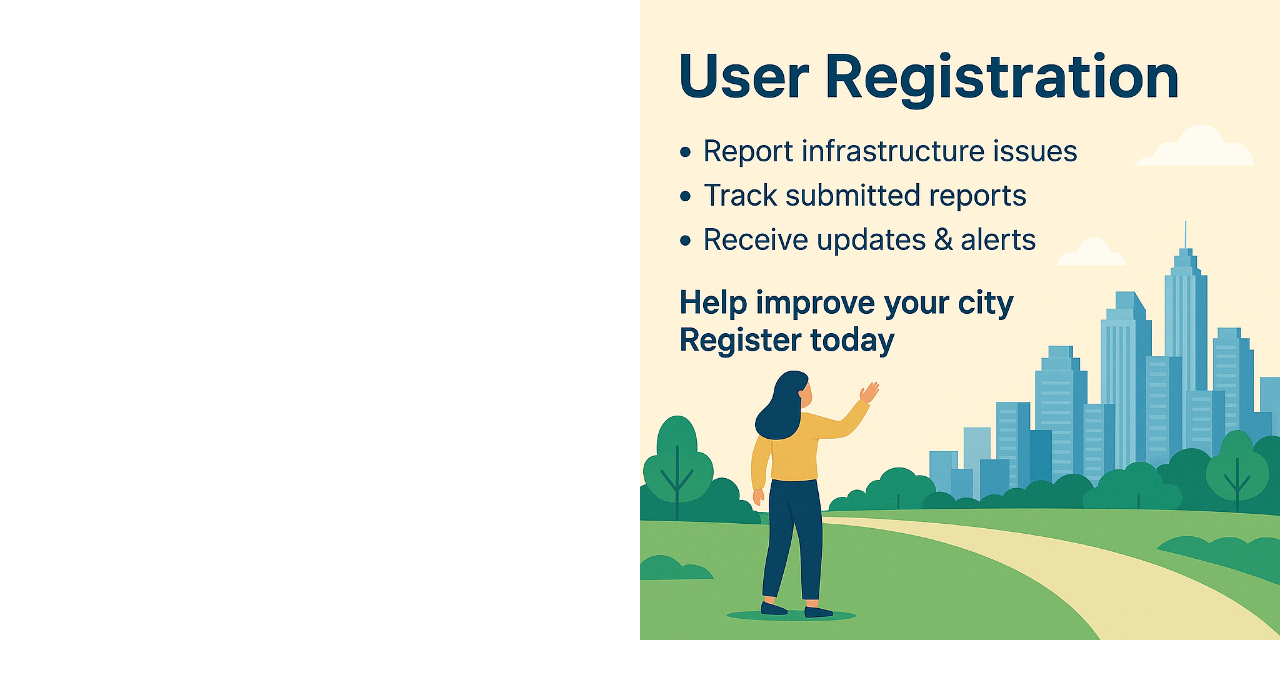
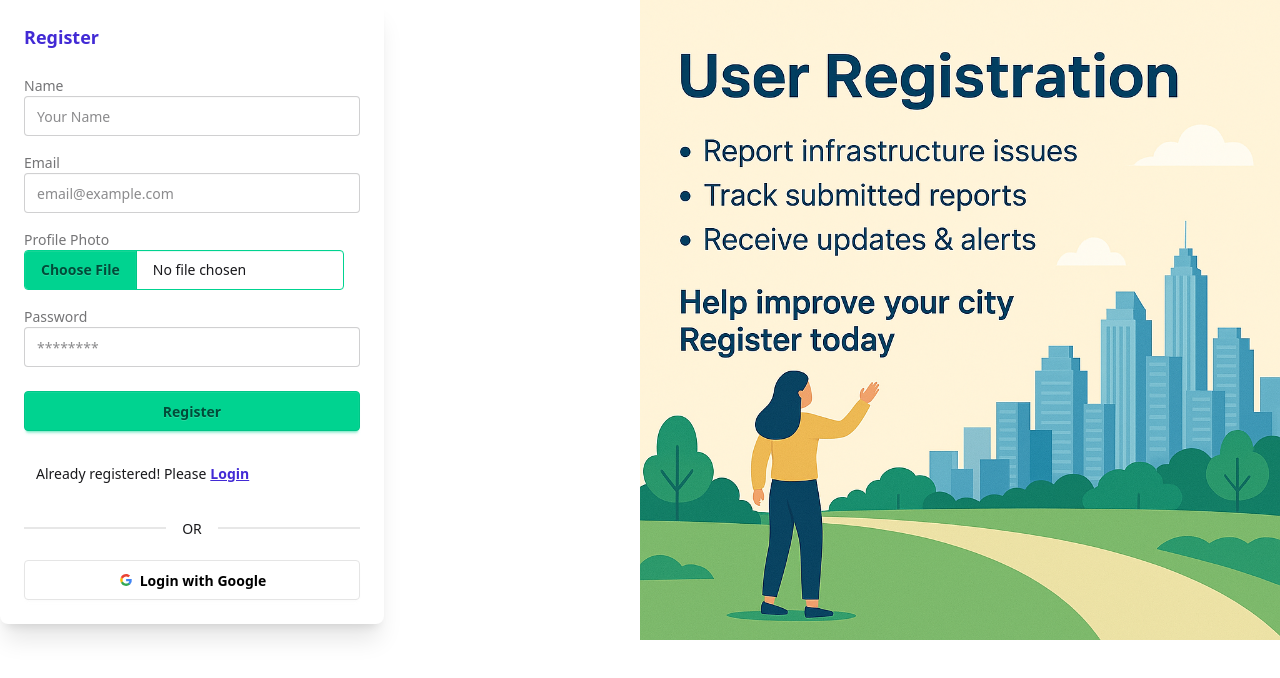
Before and after one commit to efthi/ph12_piirs_a11_client, a React (Vite) app: page /register in a window 1280 px wide. Shown: the top 678 px of the page. Built offline with nearby package versions, Linux system fonts and the light colour scheme; no server answers.

Commit message:
Update:Form ready in Register.jsx

```diff
--- a/src/Pages/auth/Register.jsx
+++ b/src/Pages/auth/Register.jsx
@@ -1,12 +1,118 @@
 import React from "react";
 import registerimage from "../../assets/images/register.png";
+import { useForm } from "react-hook-form";
+import { Link } from "react-router";
+import { toast } from "react-toastify";
+import SocialLogin from "./SocialLogin/SocialLogin";
 const Register = () => {
+  const {
+    register,
+    handleSubmit,
+    formState: { errors },
+  } = useForm();
+const handleRegister= ()=>{
+    toast.success("Clicked!")
+}
   return (
     <>
       <div className="flex justify-between">
-        <div className="flex-1"></div>
         <div className="flex-1">
-            <img src={registerimage} alt="registerimage" />
+          <div className="card w-96 bg-base-100 shadow-xl">
+            <div className="card-body">
+              <h2 className="card-title text-center text-primary mb-4">
+                Register
+              </h2>
+              <form onSubmit={handleSubmit(handleRegister)}>
+                <fieldset>
+                  <div className="form-control">
+                    <label className="label">
+                      <span className="label-text">Name</span>
+                    </label>
+                    <input
+                      type="text"
+                      placeholder="Your Name"
+                      className="input input-bordered w-full"
+                      name="name"
+                      {...register("name", { required: true })}
+                    />
+                  </div>
+
+                  <div className="form-control mt-4">
+                    <label className="label">
+                      <span className="label-text">Email</span>
+                    </label>
+                    <input
+                      type="email"
+                      placeholder="email@example.com"
+                      className="input input-bordered w-full"
+                      name="email"
+                      {...register("email", { required: true })}
+                    />
+                    {errors.email?.type === "required" && (
+                      <div role="alert" className="alert alert-warning">
+                        ⚠️<span>Email field cannot empty!</span>
+                      </div>
+                    )}
+                  </div>
+                  <div className="form-control mt-4">
+                    <label className="label">
+                      <span className="label-text">Profile Photo</span>
+                    </label>
+                    <input
+                      type="file"
+                      className="file-input file-input-success"
+                      name="profilepic"
+                      {...register("profilepic")}
+                    />
+                  </div>
+
+                  <div className="form-control mt-4">
+                    <label className="label">
+                      <span className="label-text">Password</span>
+                    </label>
+                    <input
+                      type="password"
+                      placeholder="********"
+                      className="input input-bordered w-full"
+                      name="password"
+                      {...register("password", {
+                        required: true,
+                        minLength: 6,
+                      })}
+                    />
+                    {errors.password?.type === "required" && (
+                      <div role="alert" className="alert alert-warning">
+                        ⚠️<span>This field cannot empty!</span>
+                      </div>
+                    )}
+                    {errors.password?.type === "minLength" && (
+                      <div role="alert" className="alert alert-warning">
+                        ⚠️<span>Must be 6 characters or long!</span>
+                      </div>
+                    )}
+                  </div>
+
+                  <div className="form-control mt-6">
+                    <button className="btn btn-success w-full">Register</button>
+                  </div>
+                  <p className="mt-5 p-3">
+                    Already registered! Please
+                    <Link
+                      to="/login"
+                      className="link link-primary font-bold p-1"
+                    >
+                      Login
+                    </Link>{" "}
+                  </p>
+                </fieldset>
+              </form>
+              <div className="divider">OR</div>
+              <SocialLogin></SocialLogin>
+            </div>
+          </div>
+        </div>
+        <div className="flex-1">
+          <img src={registerimage} alt="registerimage" />
         </div>
       </div>
     </>
--- a/src/Pages/auth/SocialLogin/SocialLogin.jsx
+++ b/src/Pages/auth/SocialLogin/SocialLogin.jsx
@@ -1,7 +1,8 @@
 import React from "react";
-import useAuth from "../../hooks/useAuth";
+import useAuth from "../../../hooks/useAuth";
 import { toast } from "react-toastify";
 import { useLocation, useNavigate } from "react-router";
+
 
 const SocialLogin = () => {
 
```
